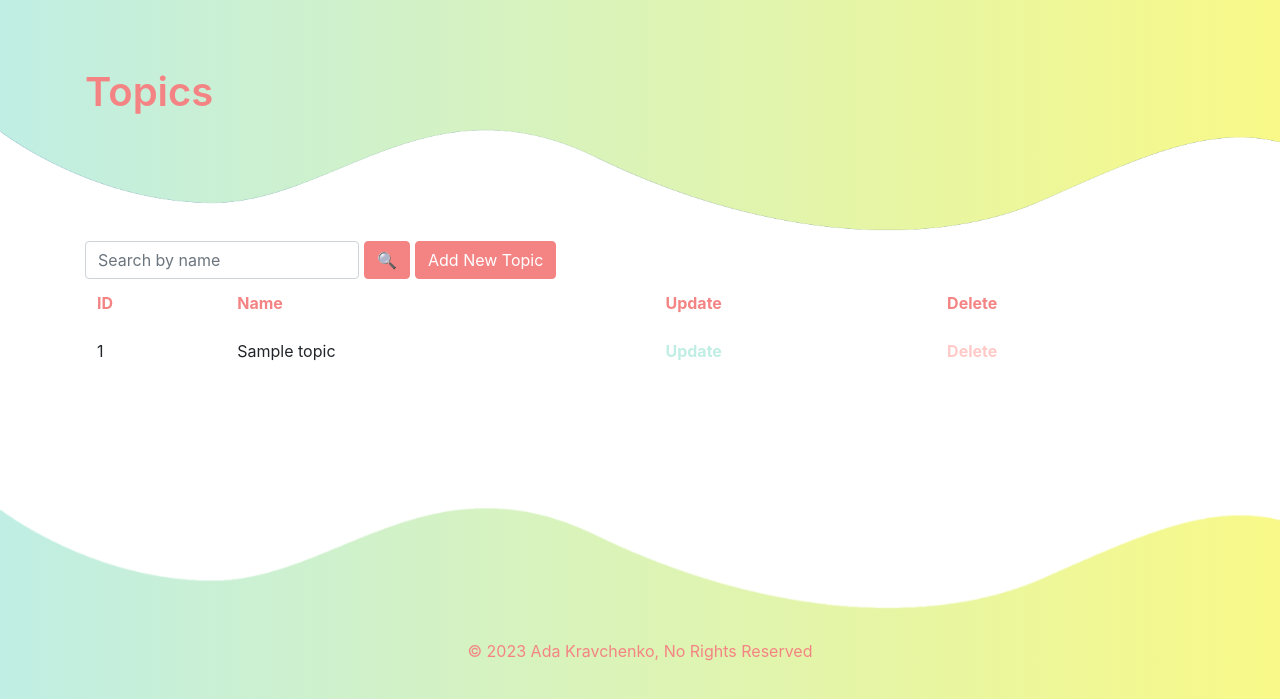
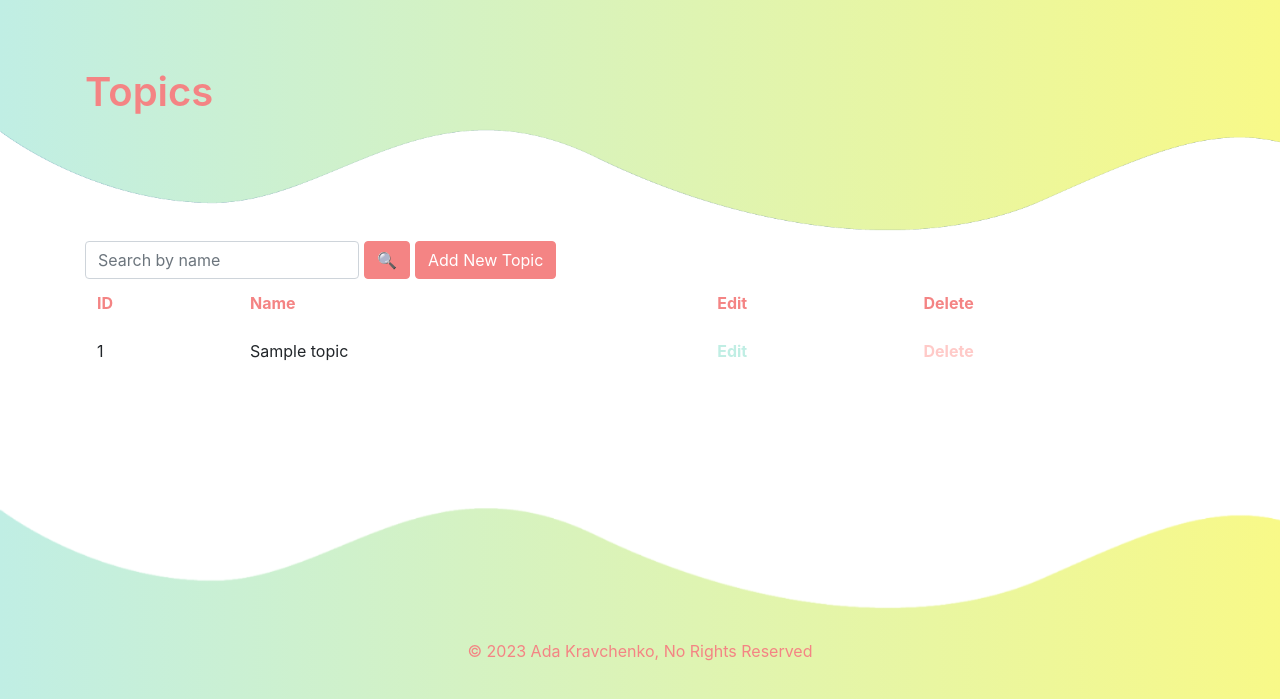
Before and after one commit to ada-krav/good-news, a Django app: page /topics/ in a window 1280 px wide. Shown: the part 101-800 px from the top of the page. Run offline with Django 4.2, Linux system fonts and the light colour scheme; a user stored in the database is signed in; tables that the repository leaves empty hold one stand-in row (values such as "Sample post"); some libraries are stand-ins or nearby versions.

Commit message:
change buttons from update to edit

```diff
--- a/templates/agency/article_detail.html
+++ b/templates/agency/article_detail.html
@@ -30,7 +30,7 @@
             Delete
           </a>
           <a href="{% url 'agency:article-update' pk=article.id %}" class="btn btn-secondary link-to-page">
-            Update
+            Edit
           </a>
         </p>
       </div>
--- a/templates/agency/article_form.html
+++ b/templates/agency/article_form.html
@@ -6,7 +6,7 @@
     <div class="container">
       <div class="row">
         <div class="col-md-6">
-          <h1>{{ object|yesno:"Update,Create" }} Article</h1>
+          <h1>{{ object|yesno:"Edit,Create" }} Article</h1>
         </div>
       </div>
     </div>
--- a/templates/agency/topic_form.html
+++ b/templates/agency/topic_form.html
@@ -6,7 +6,7 @@
     <div class="container">
       <div class="row">
         <div class="col-md-6">
-          <h1>{{ object|yesno:"Update,Create" }} Topic</h1>
+          <h1>{{ object|yesno:"Edit,Create" }} Topic</h1>
         </div>
       </div>
     </div>
--- a/templates/agency/topic_list.html
+++ b/templates/agency/topic_list.html
@@ -34,7 +34,7 @@
       <tr>
         <th>ID</th>
         <th>Name</th>
-        <th>Update</th>
+        <th>Edit</th>
         <th>Delete</th>
       </tr>
       {% for topic in topic_list %}
@@ -47,7 +47,7 @@
         </td>
         <td>
           <a href="{% url 'agency:topic-update' pk=topic.id %}">
-            Update
+            Edit
           </a>
         </td>
         <td>
```
